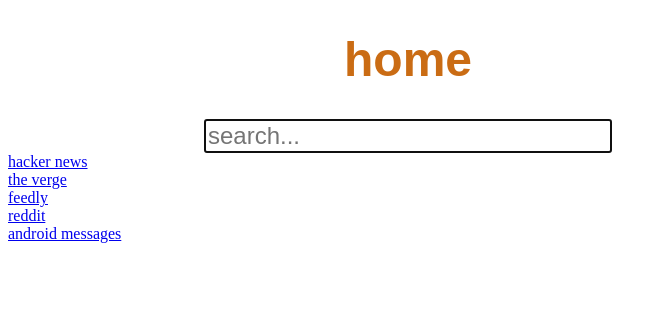
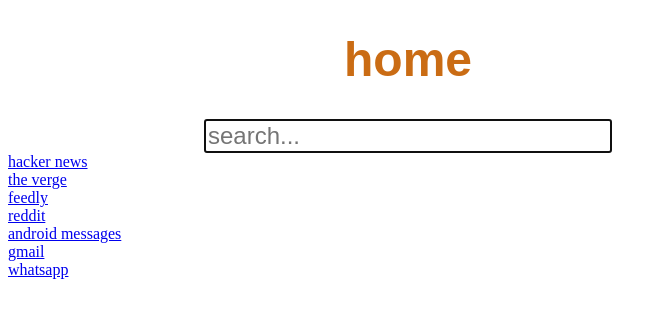
Before and after one commit to jabyess/startpage, a plain HTML site: page index.html in a window 1280 px wide. Shown: the whole page, without its empty margins (0-667 px from the left). Drawn offline with Linux system fonts and the light colour scheme.

Commit message:
add things

```diff
--- a/index.html
+++ b/index.html
@@ -62,6 +62,22 @@
 						target="_blank"
 						>android messages</a
 					>
+				<div class="link">
+					<a
+						class="link"
+						href="https://gmail.com"
+						data-name="gmail"
+						target="_blank"
+						>gmail</a
+					>
+				<div class="link">
+					<a
+						class="link"
+						href="https://web.whatsapp.com"
+						data-name="whatsapp"
+						target="_blank"
+						>whatsapp</a
+					>
 				</div>
 				<div class="link">
 					<a class="link" href="https://" data-name="" target="_blank"></a>
```
